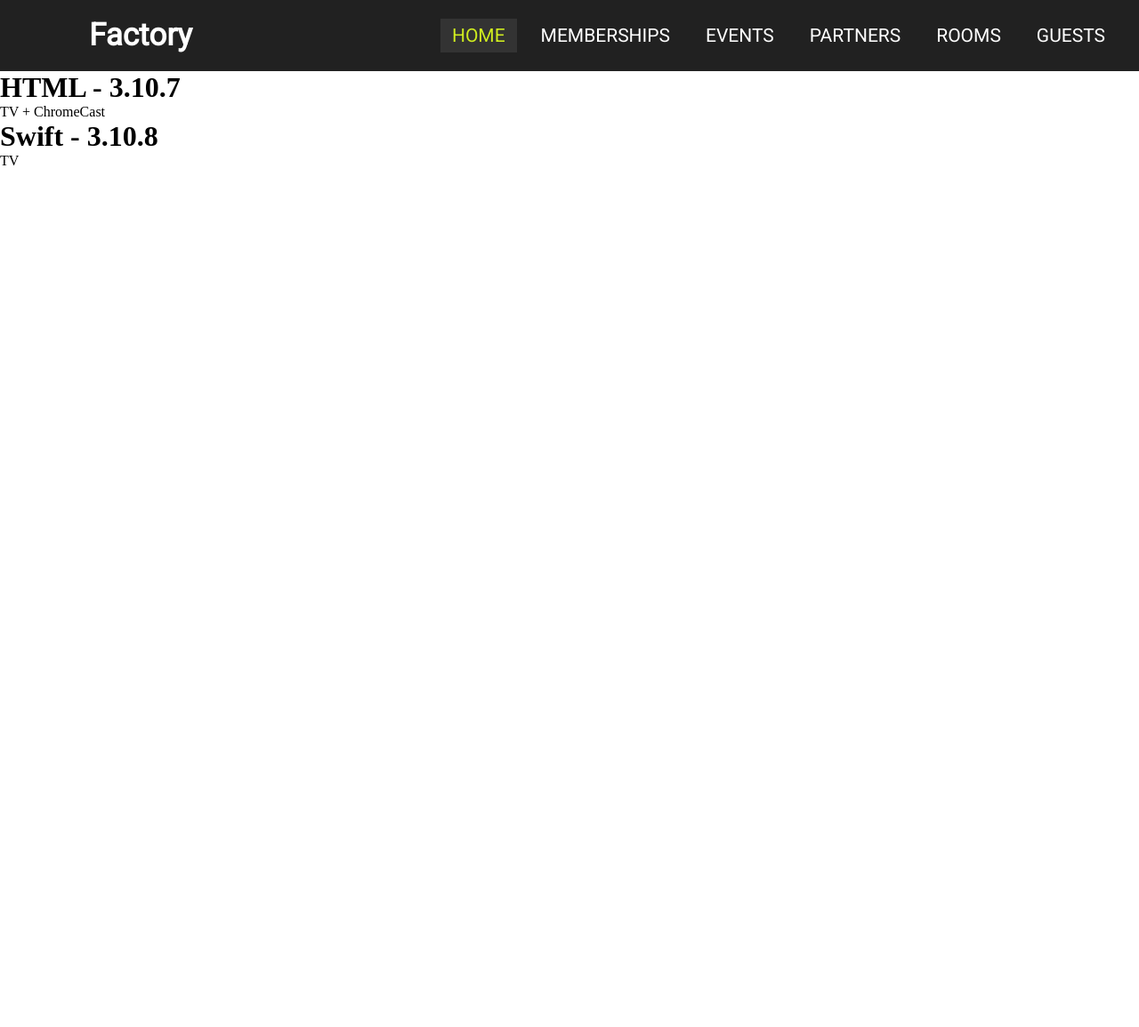
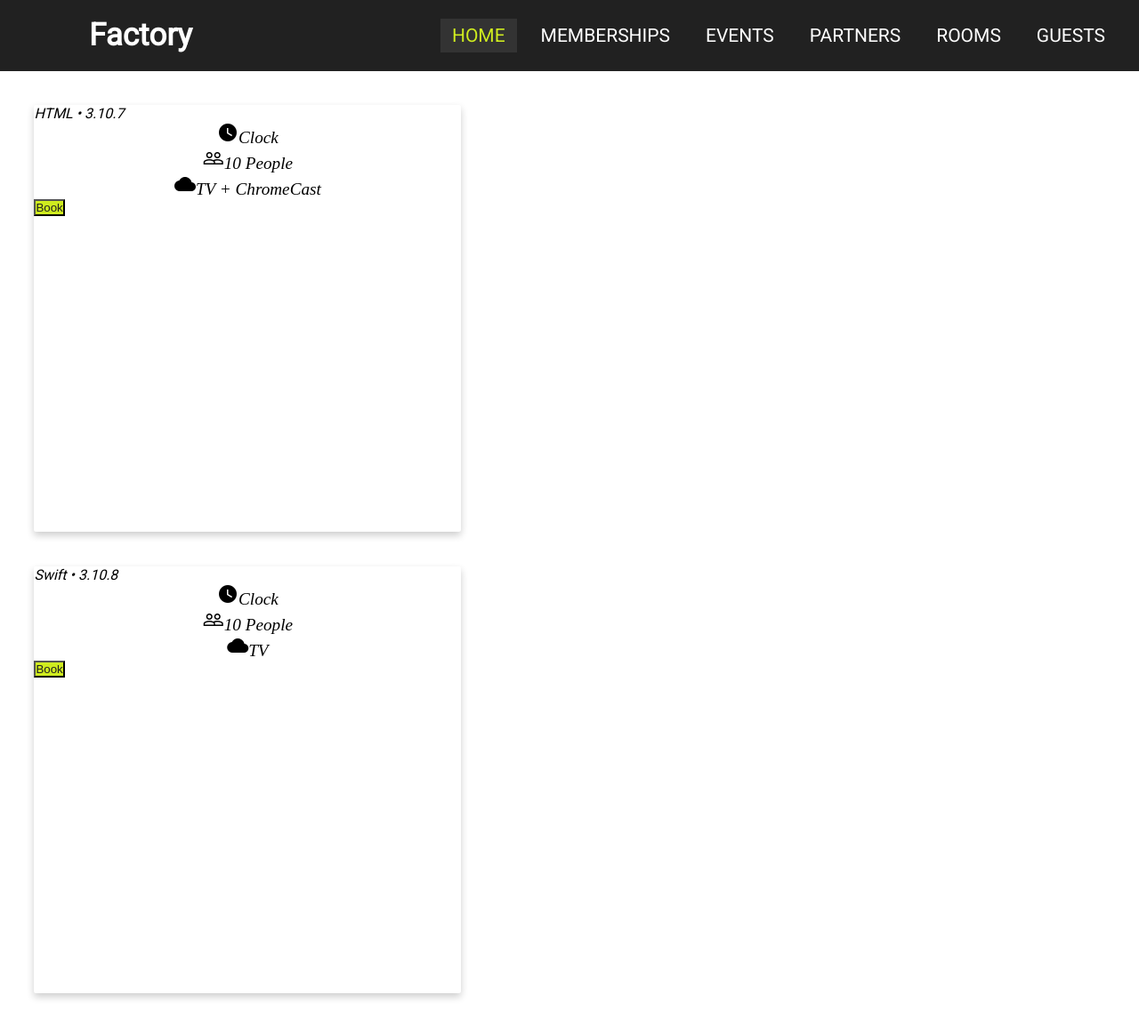
Before and after one commit to pb-coder/factoryroombooking, a Flask app: page / in a window 1280 px wide. Shown: the whole page at 89% size. Before the commit the page ends 186 px from the top, so only its background shows below. Run offline with Flask 2, Linux system fonts and the light colour scheme.

Commit message:
css changes

```diff
--- a/static/main.css
+++ b/static/main.css
@@ -49,3 +49,35 @@ nav ul li a {
   text-decoration: none;
   color: #CFEC1F;
 }
+
+/* Room card */
+
+.room_card {
+  box-shadow: 0 4px 8px 0 rgba(0,0,0,0.2);
+  border-radius: 2.5px;
+  transition: 0.3s;
+  height: 60vh;
+  width: 60vh;
+  margin: 3%;
+}
+
+.room_card:hover {
+  box-shadow: 0 8px 16px 0 rgba(0,0,0,0.2);
+}
+
+.room_name {
+  font-family: 'Roboto', sans-serif;
+  font-weight: 400;
+  font-style: italic;
+}
+
+.room_card .room_list {
+  font-size: 1.2rem;
+  text-align: center;
+}
+
+.room_book {
+  background-color: #CFEC1F;
+  color: #212121;
+  text-align: center;
+}
--- a/templates/home.html
+++ b/templates/home.html
@@ -1,7 +1,14 @@
 {% extends "layout.html" %}
 {% block content %}
     {% for room in rooms %}
-        <h1>{{ room.name }} - {{ room.number }}</h1>
-        <p>{{ room.equipment }}</p>
+    <div class="room_card">
+        <h4 class="room_name">{{ room.name }} • {{ room.number }}</h4>
+        <ul class="room_list">
+            <i class="material-icons">watch_later</i><i class="room_clock">Clock</i><br>
+            <i class="material-icons">people_outline</i><i class="room_people">10 People</i><br>
+            <i class="material-icons">cloud</i><i class="room_equipment">{{ room.equipment }}</i><br>
+        </ul>
+        <button class="room_book">Book</button>
+    </div>
     {% endfor %}
 {% endblock content %}
--- a/templates/layout.html
+++ b/templates/layout.html
@@ -1,9 +1,10 @@
 <!DOCTYPE html>
 <html>
 <head>
-    <meta charset="utf-8">
+    <link rel="shortcut icon" type="image/png" href="{{ url_for('static', filename='favicon.ico') }}"/>
+    <link rel="stylesheet" type="text/css" href="{{ url_for('static', filename='main.css') }}">
+    <link rel="stylesheet" href="https://fonts.googleapis.com/icon?family=Material+Icons">
     <link href="https://fonts.googleapis.com/css?family=Roboto&display=swap" rel="stylesheet">
-    <link rel="stylesheet" type="text/css" href="{{ url_for('static', filename='main.css') }}">
 
     {% if title %}
         <title>Factory Berlin - {{ title }}</title>
```
Also changed, not shown: static/favicon.ico (added).
